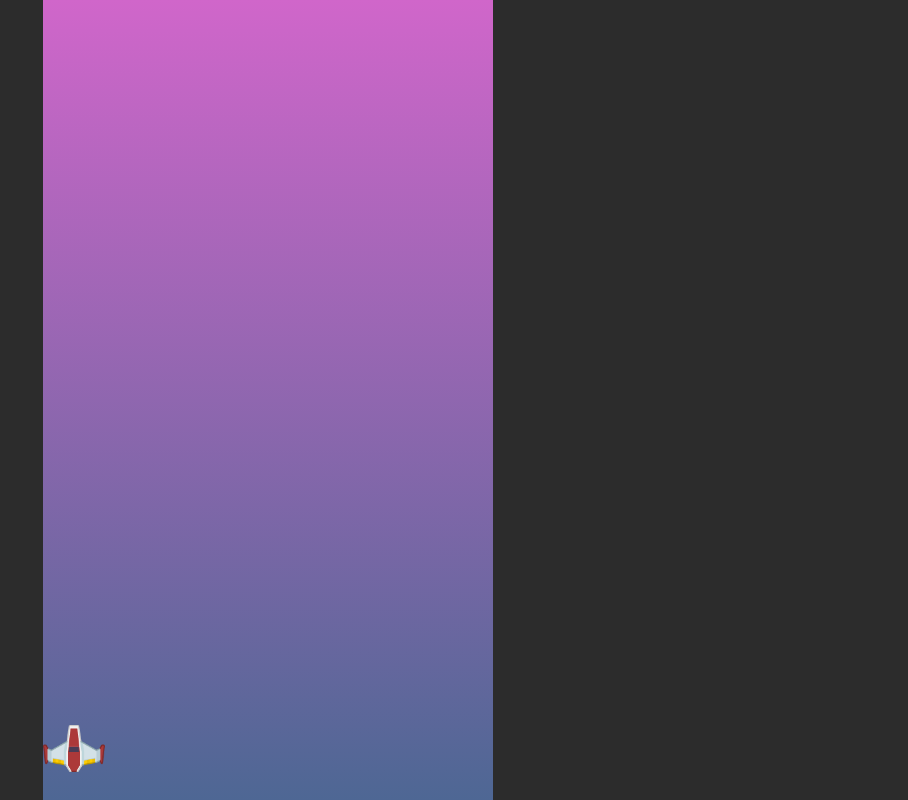
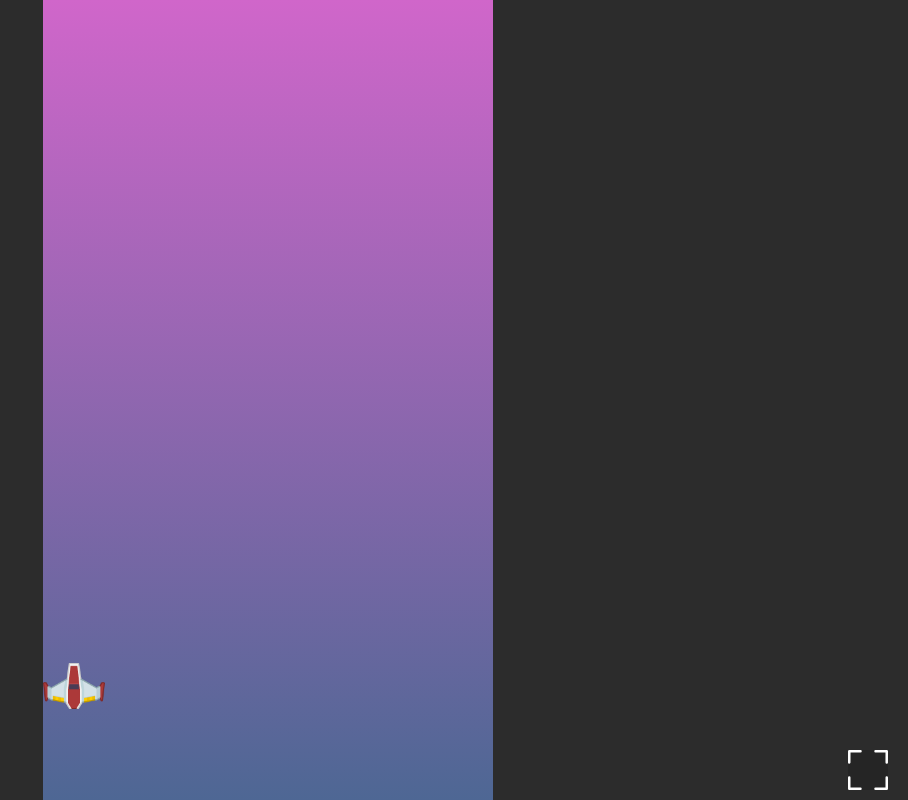
Before and after one commit to shellrider-games/CSC-final-project, a website with bundled scripts: page index.html in a window 1280 px wide. Shown: the whole page, without its empty margins (372-1280 px from the left). Built offline with nearby package versions, Linux system fonts and the light colour scheme.

Commit message:
Work on Fullscreen support

```diff
--- a/index.html
+++ b/index.html
@@ -11,6 +11,7 @@
     <div id="container">
       <canvas id="gameCanvas"></canvas>
     </div>
+    <div id="fullscreen"><img src="./assets/icons/fullscreen.svg" alt="fullscreen"></div>
     <script type="module" src="./index.js"></script>
   </body>
 </html>
--- a/index.js
+++ b/index.js
@@ -4,8 +4,29 @@ import StaticBody from "./staticBody.js";
 
 
 window.onload = async () => {
+
     const canvas = document.querySelector("#gameCanvas");
     const engine = new ShellriderEngine(canvas);
+    const fullSreenButton = document.querySelector("#fullscreen");
+
+
+    function canvasFullscreen() {
+        if(document.body.requestFullscreen){
+            document.body.requestFullscreen();
+        } else if (document.body.webkitRequestFullscreen) {
+            document.body.webkitRequestFullscreen();
+        }
+    }
+
+    document.body.addEventListener('fullscreenchange', (event) => {
+        if(document.fullscreenElement){
+            fullSreenButton.style.display = "none";
+        } else {
+            fullSreenButton.style.display = "block";
+        }
+    });
+
+    fullSreenButton.addEventListener("click", canvasFullscreen);
 
     engine.init();
 
@@ -13,7 +34,7 @@ window.onload = async () => {
         GLOBALS.canvasSize.height = Math.min(window.innerWidth/9*16,window.innerHeight)
         GLOBALS.canvasSize.width = Math.min(window.innerHeight/16*9,window.innerWidth);
     }
-    const playerShip = new StaticBody(0,GLOBALS.virtualScreenSize.height-120,99,75);
+    const playerShip = new StaticBody(0,GLOBALS.virtualScreenSize.height-220,99,75);
     playerShip.sprite = await engine.requestSprite("./assets/img/playerShip1_red.png");
 
     playerShip.speed = 400;
--- a/styles.css
+++ b/styles.css
@@ -7,11 +7,22 @@ body {
 
 #container{
   display: flex;
-  align-items: flex-end;
-  justify-content: center;
+  flex-direction: column;
+  align-items: center;
+  justify-content: flex-end;
   height: 100vh;
 }
 
+#fullscreen {
+  height: 40px;
+  width: 40px;
+  max-width: 40px;
+  display: float;
+  position: fixed;
+  bottom: 10px;
+  right: 20px;
+  background: rgba(0, 0, 0, 0.152)
+}
 #gameCanvas {
     padding: 0;
     background: linear-gradient(
```
Also changed, not shown: assets/icons/fullscreen.svg (added).
